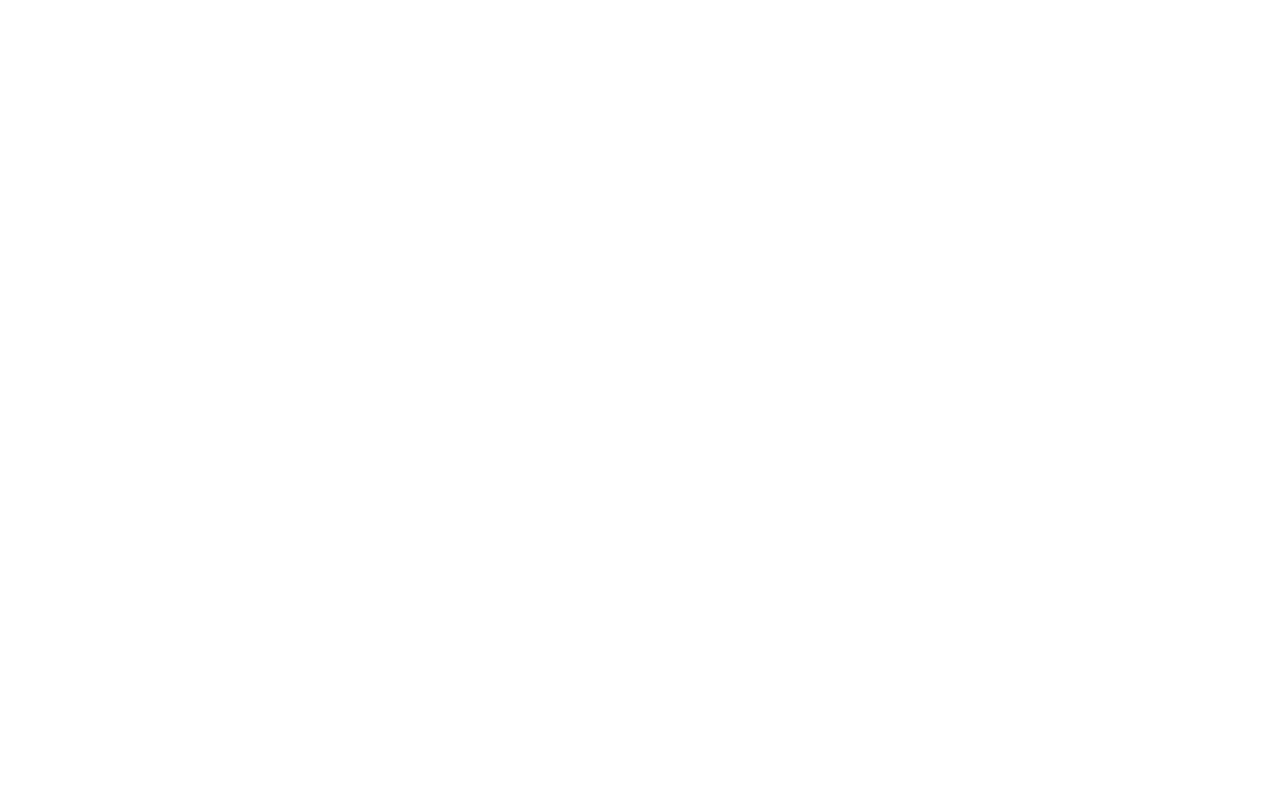
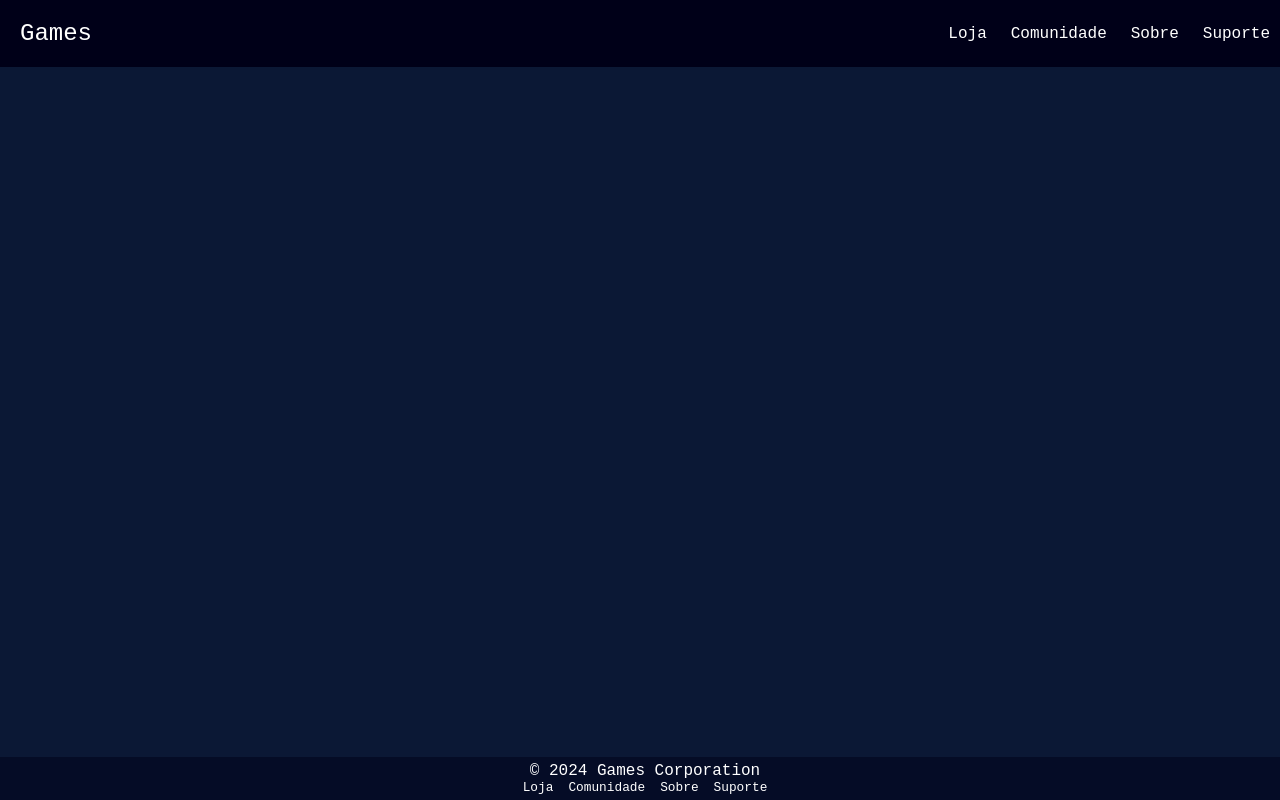
Before and after one commit to gabrieldebarross/techacademy_, a PHP site: page / in a window 1280 px wide. Before the commit the page is empty. Run offline with PHP 8.4, Linux system fonts and the light colour scheme.

Commit message:
version 1.2

```diff
--- a/index.html
+++ b/index.html
@@ -3,11 +3,60 @@
 <head>
     <meta charset="UTF-8">
     <meta name="viewport" content="width=device-width, initial-scale=1.0">
+    <link rel="stylesheet" href="/styles/style.css">
     <title>Games</title>
 </head>
 <body>
     <header class="header">
+        <a href="index.html" class="logo">Games</a>
 
+        <ul class="navbar">
+            <li class="navbar_item"><a class="navbar_item_link" href="#loja">Loja</a></li>
+            <li class="navbar_item"><a class="navbar_item_link" href="#comunidade">Comunidade</a></li>
+            <li class="navbar_item"><a class="navbar_item_link" href="sobre">Sobre</a></li>
+            <li class="navbar_item"><a class="navbar_item_link" href="suporte">Suporte</a></li>
+        </ul>
     </header>
+
+    <main class="main">
+        <section id="loja">
+            <div></div>
+            <div></div>
+            <div></div>
+            <div></div>
+            <div></div>
+            <div></div>
+            <div></div>
+        </section>
+
+        <article id="comunidade">
+            <div>
+
+            </div>
+        </article>
+
+        <article id="sobre">
+            <div>
+
+            </div>
+        </article>
+
+        <article id="suporte">
+            <div>
+
+            </div>
+        </article>
+    </main>
+
+    <footer class="footer">
+        <p class="footer_direitos">© 2024 Games Corporation</p>
+
+        <div class="informations">
+            <p><a href="#loja">Loja</a></p>
+            <p><a href="#comunidade">Comunidade</a></p>
+            <p><a href="#sobre">Sobre</a></p>
+            <p><a href="#loja">Suporte</a></p>
+        </div>
+    </footer>
 </body>
 </html>
--- a/styles/style.css
+++ b/styles/style.css
@@ -1,3 +1,65 @@
+* {
+  padding: 0;
+  margin: 0;
+}
 
+body {
+  background-color: #0b1835;
+  font-family: 'Courier New', Courier, monospace;
+}
+
+.logo {
+  font-size: 1.5rem;
+  color: white;
+  text-decoration: none;
+  padding: 20px;
+}
+
+.header {
+  background-color: #000018;
+  color: white;
+  display: flex;
+  justify-content: space-between;
+  align-items: center;
+}
+
+.navbar {
+  display: flex;
+  gap: 4px;
+  list-style-type: none;
+}
+.navbar a {
+  color: white;
+  text-decoration: none;
+  padding: 10px;
+}
+
+@media screen and (max-width: 380px) {
+  .navbar {
+    display: none;
+  }
+}
+.footer {
+  background-color: #050c26;
+  padding: 5px;
+  width: 100%;
+  position: fixed;
+  bottom: 0;
+}
+.footer .footer_direitos {
+  color: white;
+  font-size: 1rem;
+  text-align: center;
+}
+.footer .informations {
+  font-size: .8rem;
+  display: flex;
+  gap: 15px;
+  justify-content: center;
+}
+.footer .informations a {
+  color: white;
+  text-decoration: none;
+}
 
 /*# sourceMappingURL=style.css.map */
--- /dev/null
+++ b/styles/style.scss
@@ -0,0 +1,78 @@
+* {
+    padding: 0;
+    margin: 0;
+}
+
+body {
+    background-color: #0b1835;
+    font-family: 'Courier New', Courier, monospace;
+}
+
+// Parte do Header - Part of Header
+
+.logo {
+    font-size: 1.5rem;
+    color: white;
+    text-decoration: none;
+    padding: 20px;
+}
+
+.header {
+    background-color: #000018;
+    color:white;
+    display: flex;
+    justify-content: space-between;
+    align-items: center;
+}
+
+.navbar {
+    display: flex;
+    gap: 4px;
+    list-style-type: none;
+
+    a {
+        color: white;
+        text-decoration: none;
+        padding: 10px;
+    }
+}
+
+
+// Media Querys
+
+@media screen and (max-width: 380px) {
+    .navbar {
+        display: none;
+    }
+}
+
+// Parte do Footer - Part of Footer
+
+.footer {
+    background-color: #050c26;
+    padding: 5px;
+
+
+        // Deletar
+        width: 100%;
+        position: fixed;
+        bottom: 0;
+        // Deletar
+    .footer_direitos {
+        color: white;
+        font-size: 1rem;
+        text-align: center;
+    }
+
+    .informations {
+        font-size: .8rem;
+        display: flex;
+        gap: 15px;
+        justify-content: center;
+
+        a {
+            color: white;
+            text-decoration: none;
+        }
+    }
+}
```
Also changed, not shown: styles/style.sass (deleted), 1 other file.
